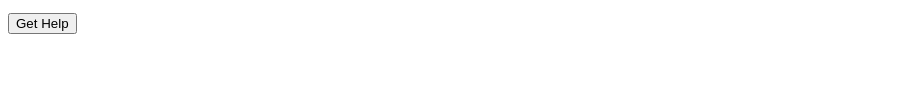
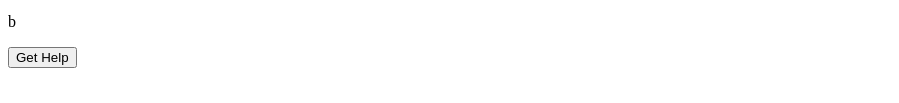
Before and after one commit to imugrage/imugrage.github.io, a plain HTML site: page dcardgen/index.html in a window 1280 px wide. Shown: the part 379-482 px from the top of the page, without its empty margins (0-899 px from the left). Drawn offline with Linux system fonts and the light colour scheme.

```diff
--- a/dcardgen/index.html
+++ b/dcardgen/index.html
@@ -14,7 +14,7 @@
 <p id="demo3"></p>
 
 
-<p id="demo4"> </p>
+<p id="demo4"> b </p>
 
 <button onclick="helper()"> Get Help </button>
 
```
